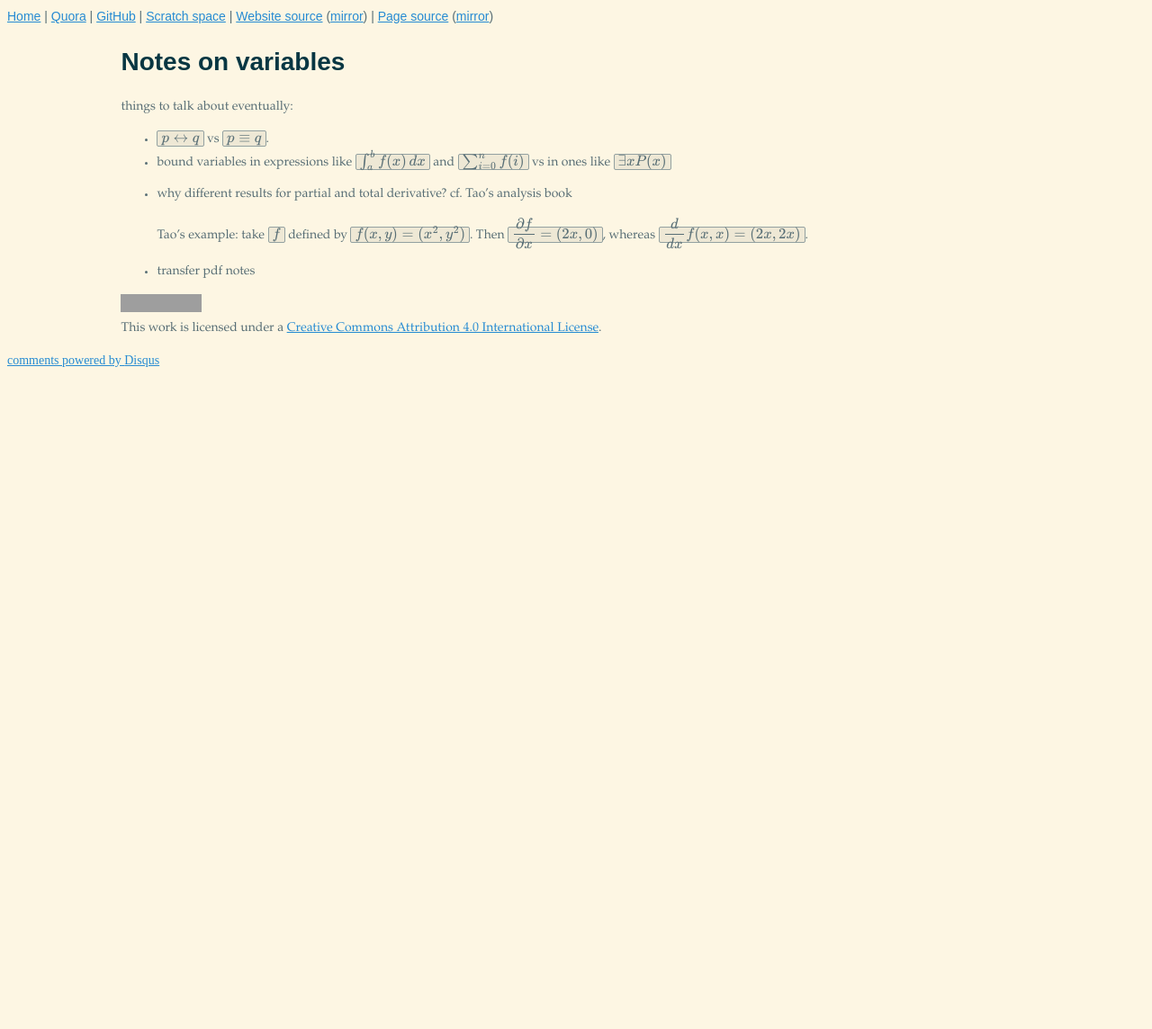
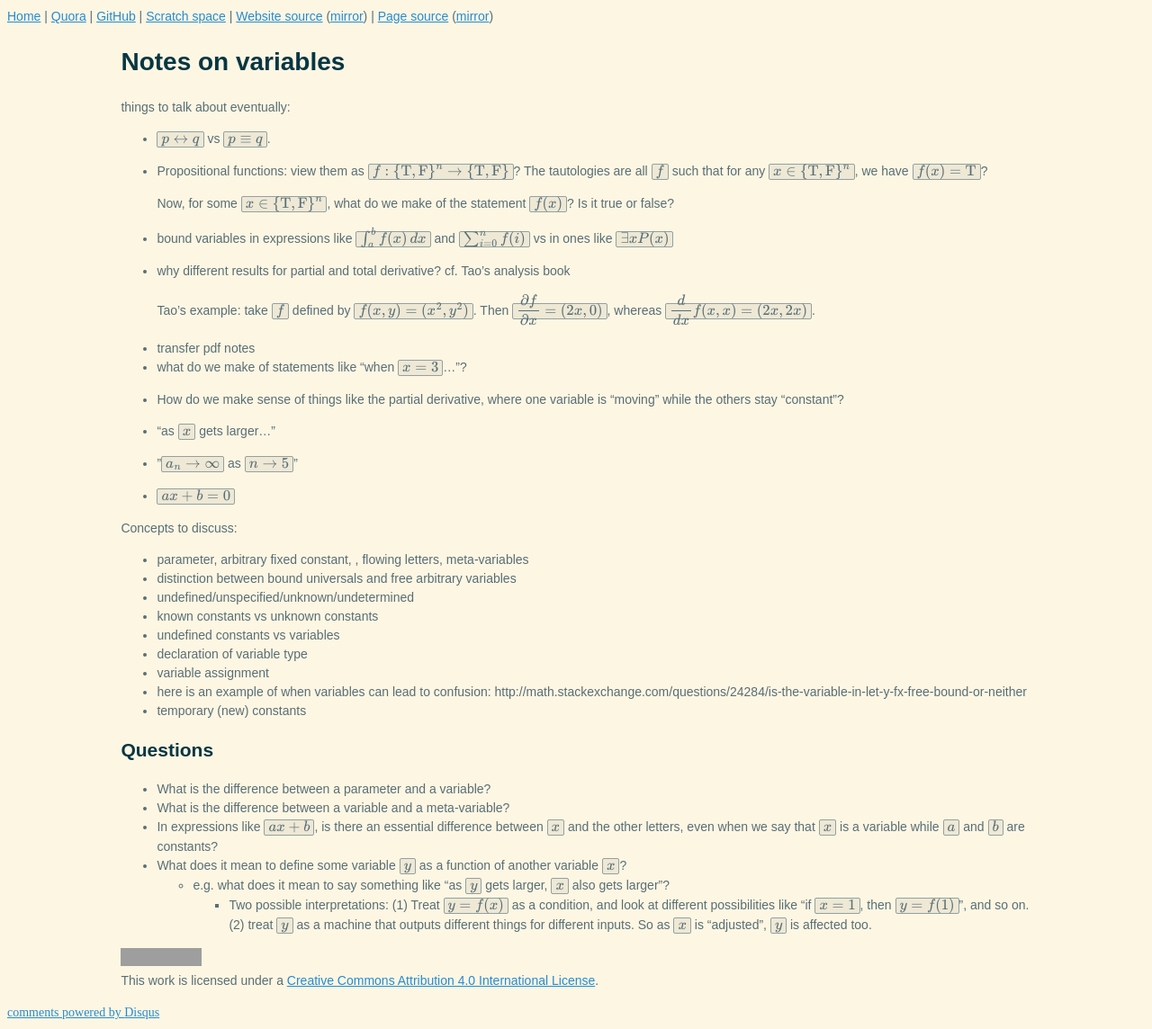
Before and after one commit to riceissa/riceissa.github.io, a Jekyll site: the page built from math/logic/variables.md, in a window 1280 px wide. Shown: the whole page at 90% size. Built offline with Jekyll 4.4.1, drawn with Linux system fonts in a browser that asks for light colours; Markdown is read by kramdown in place of the engine named in the settings; formulas are drawn with MathJax 3; comment, search, counter and statistics services are not loaded; before the commit the page ends 900 px from its top, so only the background shows below that; grey boxes are pictures that could not be loaded.

Commit message:
changes to variables

```diff
--- a/math/logic/variables.md
+++ b/math/logic/variables.md
@@ -6,15 +6,56 @@ disqus-id: 25c65bb3f6a6be18ce493ca199a4a3a6620f376b
 math: "yes"
 last-major-revision-date:
 license: "CC-BY"
-tags: math
+tags:
 ---
 
 things to talk about eventually:
 
 - `\(p \leftrightarrow q\)` vs `\(p \equiv q\)`.
-- bound variables in expressions like `\(\int_a^b f(x)\, dx\)` and `\(\sum_{i=0}^n f(i)\)` vs in ones like `\(\exists x P(x)\)`
-- why different results for partial and total derivative? cf. Tao's analysis book
+- Propositional functions: view them as `\(f: \{\mathrm{T},\mathrm{F}\}^n\to
+  \{\mathrm{T},\mathrm{F}\}\)`?
+  The tautologies are all `\(f\)` such that for any `\(x\in \{\mathrm{T},\mathrm{F}\}^n\)`, we have `\(f(x) = \mathrm{T}\)`?
+
+  Now, for some `\(x\in \{\mathrm{T},\mathrm{F}\}^n\)`, what do we make of the statement `\(f(x)\)`? Is it true or false?
+- bound variables in expressions like `\(\int_a^b f(x)\, dx\)` and
+  `\(\sum_{i=0}^n f(i)\)` vs in ones like `\(\exists x P(x)\)`
+- why different results for partial and total derivative? cf. Tao's
+  analysis book
 
     Tao's example: take `\(f\)` defined by `\(f(x,y) = (x^2, y^2)\)`.
-    Then `\(\displaystyle \frac{\partial f}{\partial x} = (2x,0)\)`, whereas `\(\displaystyle \frac{d}{dx}f(x,x) = (2x,2x)\)`.
+    Then `\(\displaystyle \frac{\partial f}{\partial x} = (2x,0)\)`,
+    whereas `\(\displaystyle \frac{d}{dx}f(x,x) = (2x,2x)\)`.
 - transfer pdf notes
+- what do we make of statements like "when `\(x=3\)`..."?
+- How do we make sense of things like the partial derivative, where one variable is "moving" while the others stay "constant"?
+
+- "as `\(x\)` gets larger..."
+
+- "`\(a_n \to \infty\)` as `\(n\to 5\)`"
+
+
+- `\(ax + b = 0 \)`
+
+Concepts to discuss:
+
+- parameter, arbitrary fixed constant, , flowing letters, meta-variables
+- distinction between bound universals and free arbitrary variables
+- undefined/unspecified/unknown/undetermined
+- known constants vs unknown constants
+- undefined constants vs variables
+- declaration of variable type
+- variable assignment
+- here is an example of when variables can lead to confusion: http://math.stackexchange.com/questions/24284/is-the-variable-in-let-y-fx-free-bound-or-neither
+- temporary (new) constants
+
+
+## Questions
+
+- What is the difference between a parameter and a variable?
+- What is the difference between a variable and a meta-variable?
+- In expressions like `\(ax + b\)`, is there an essential difference between `\(x\)` and the other letters, even when we say that `\(x\)` is a variable while `\(a\)` and `\(b\)` are constants?
+- What does it mean to define some variable `\(y\)` as a function of another variable `\(x\)`?
+    - e.g. what does it mean to say something like "as `\(y\)` gets larger, `\(x\)` also gets larger"?
+        - Two possible interpretations: (1) Treat `\(y = f(x)\)` as a
+          condition, and look at different possibilities like "if `\(x =
+          1\)`, then `\(y = f(1)\)`", and so on. (2) treat `\(y\)` as a machine that outputs different things for different inputs. So as `\(x\)` is "adjusted", `\(y\)` is affected too.
```
